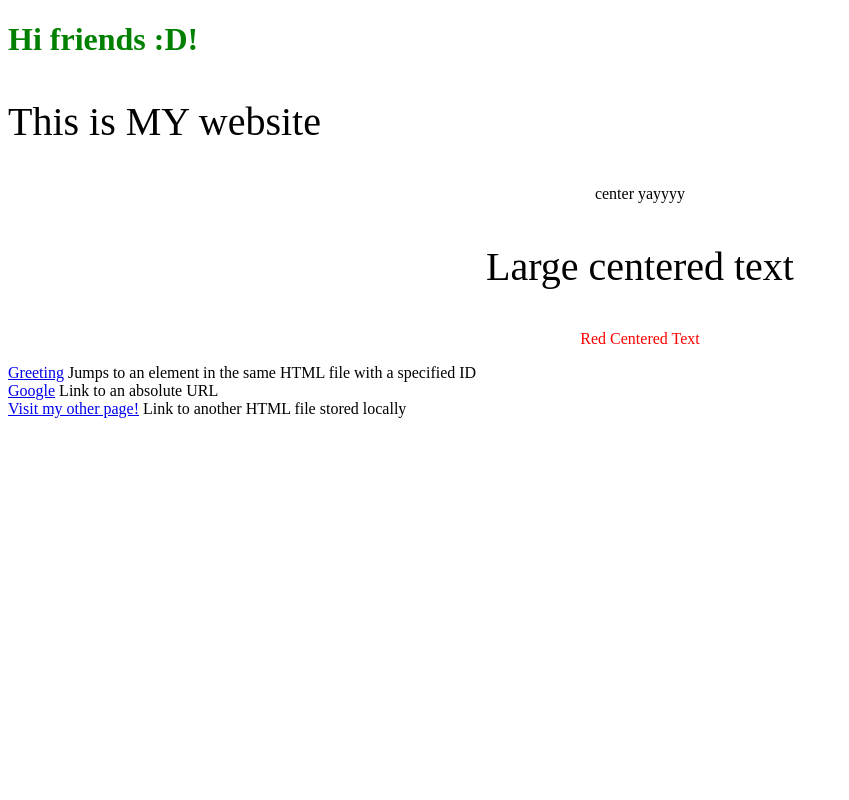
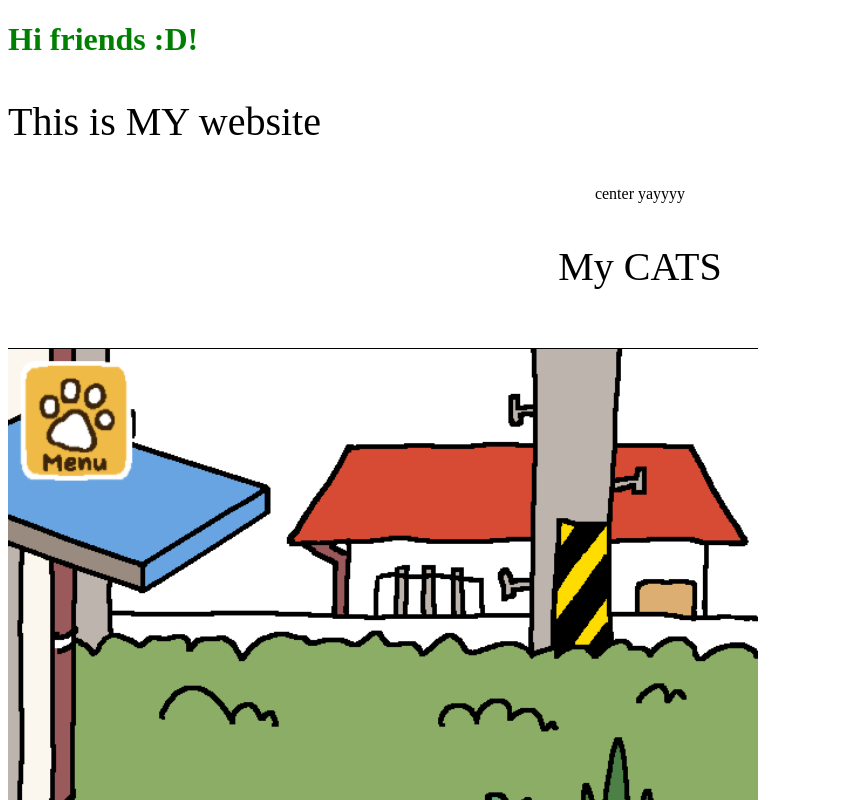
Before and after one commit to ekimz/ekimz.github.io, a plain HTML site: page index.html in a window 1280 px wide. Shown: the top 800 px of the page, without its empty margins (0-849 px from the left). Drawn offline with Linux system fonts and the light colour scheme.

Commit message:
cats
new image

```diff
--- a/index.html
+++ b/index.html
@@ -8,7 +8,10 @@
     <h1>Hi friends :D!</h1>
     <p class="make-me-huge">This is MY website</p>
     <p class="make-me-centered">center yayyyy</p>
-    <p class="make-me-huge make-me-centered">Large centered text</p>
+    <p class="make-me-huge make-me-centered">My CATS</p>
+    <br>
+    <img src="img/IMG_9689.PNG"
+    <br>
     <p class="make-me-red make-me-centered">Red Centered Text</p>
     <a href="#greeting">Greeting</a> Jumps to an element in the same HTML file with a specified ID<br>
     <a href="http://google.com">Google</a> Link to an absolute URL<br>
```
Also changed, not shown: img/IMG_9689.PNG (added).
